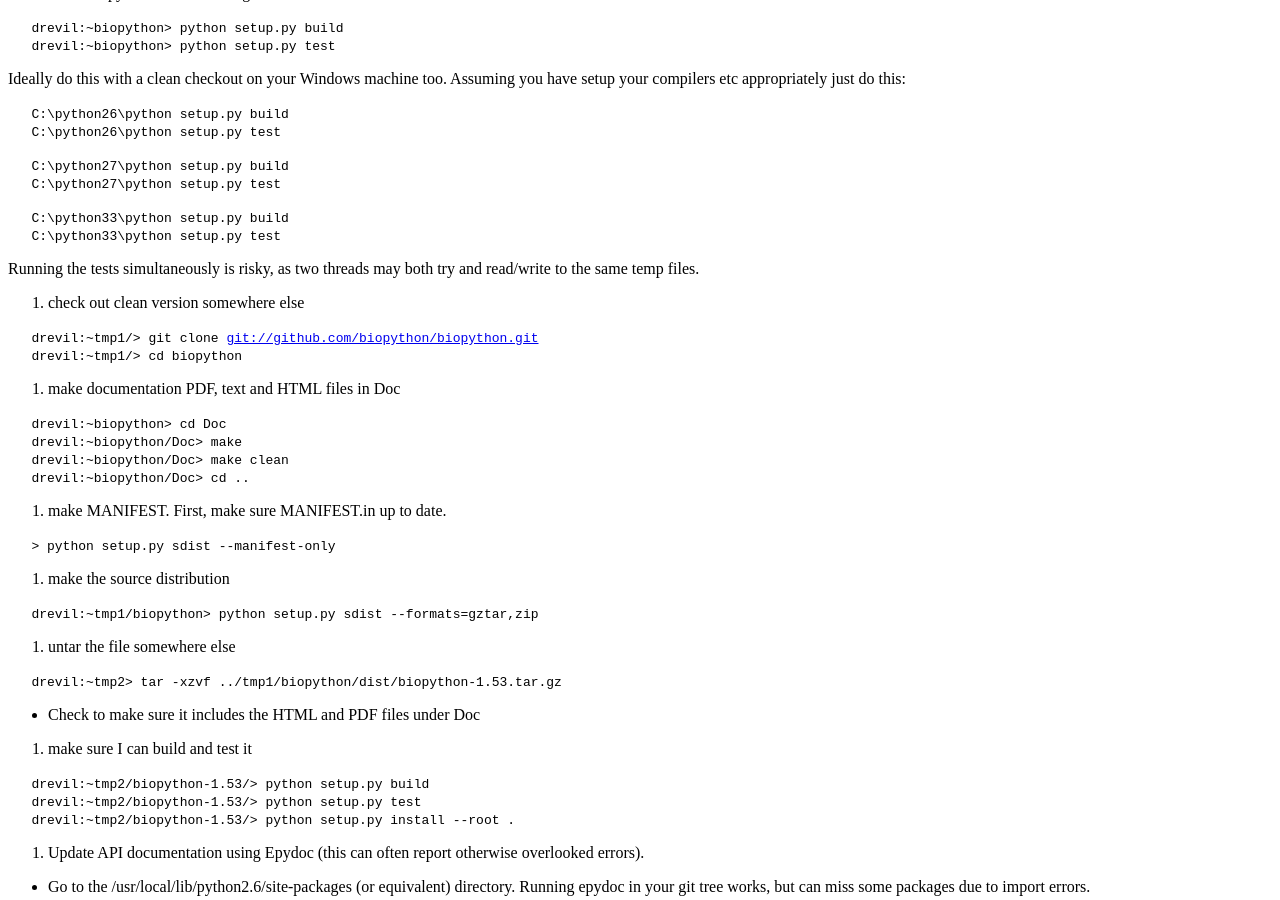
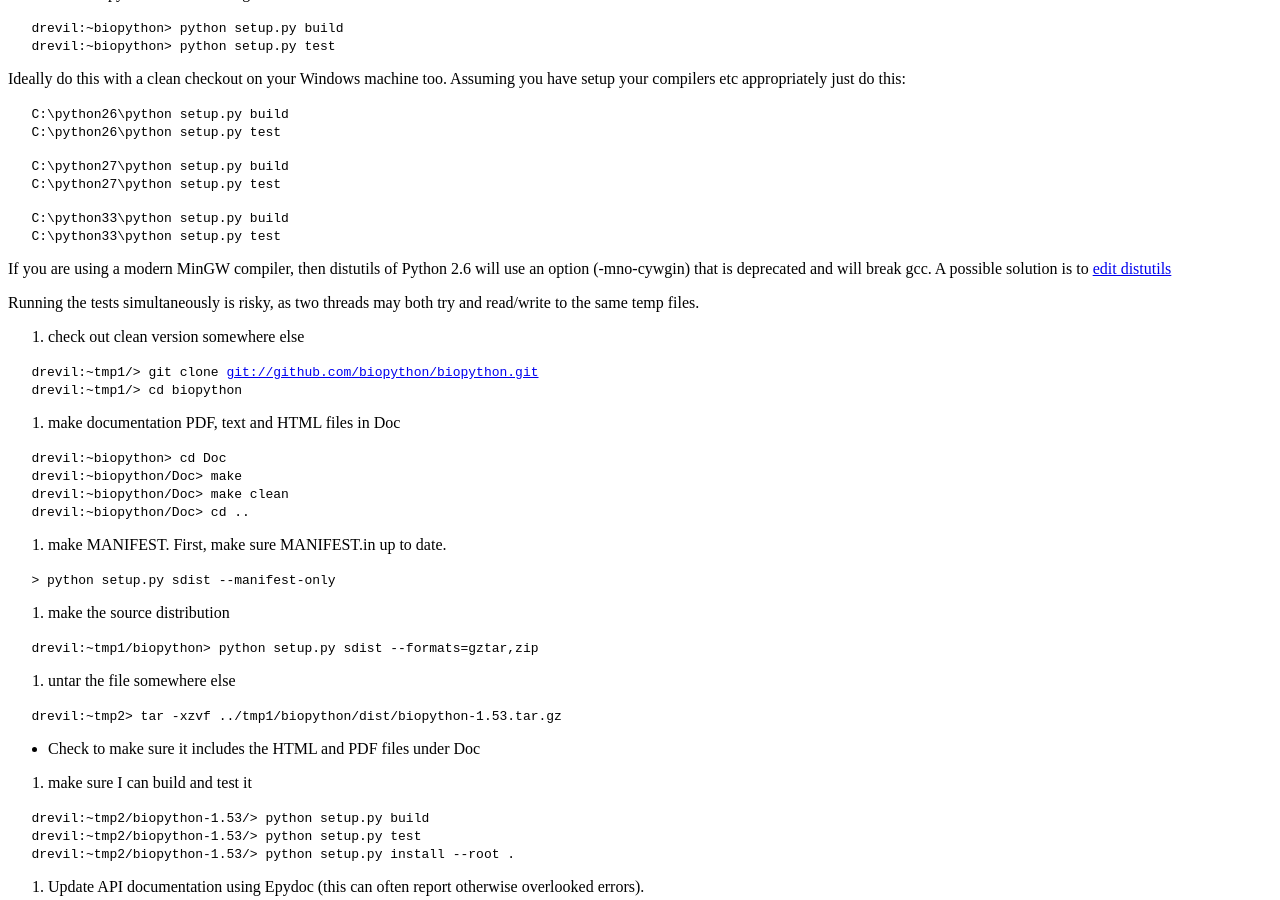
Before and after one commit to biopython/biopython.github.io, a Jekyll site: the page built from wiki/Building_a_release.md, in a window 1280 px wide and 900 px high, scrolled down 698 px. Built offline with Jekyll 4.4.1, drawn with Linux system fonts in a browser that asks for light colours.

Commit message:
mingw/cygwin compiling

```diff
--- a/wiki/Building_a_release.md
+++ b/wiki/Building_a_release.md
@@ -59,6 +59,11 @@ Assuming you have setup your compilers etc appropriately just do this:
 
 `   C:\python33\python setup.py build`
 `   C:\python33\python setup.py test`
+
+If you are using a modern MinGW compiler, then distutils of Python 2.6
+will use an option (-mno-cywgin) that is deprecated and will break gcc.
+A possible solution is to [edit
+distutils](http://bugs.python.org/issue12641)
 
 Running the tests simultaneously is risky, as two threads may both try
 and read/write to the same temp files.
```
Also changed, not shown: 1 other file.
